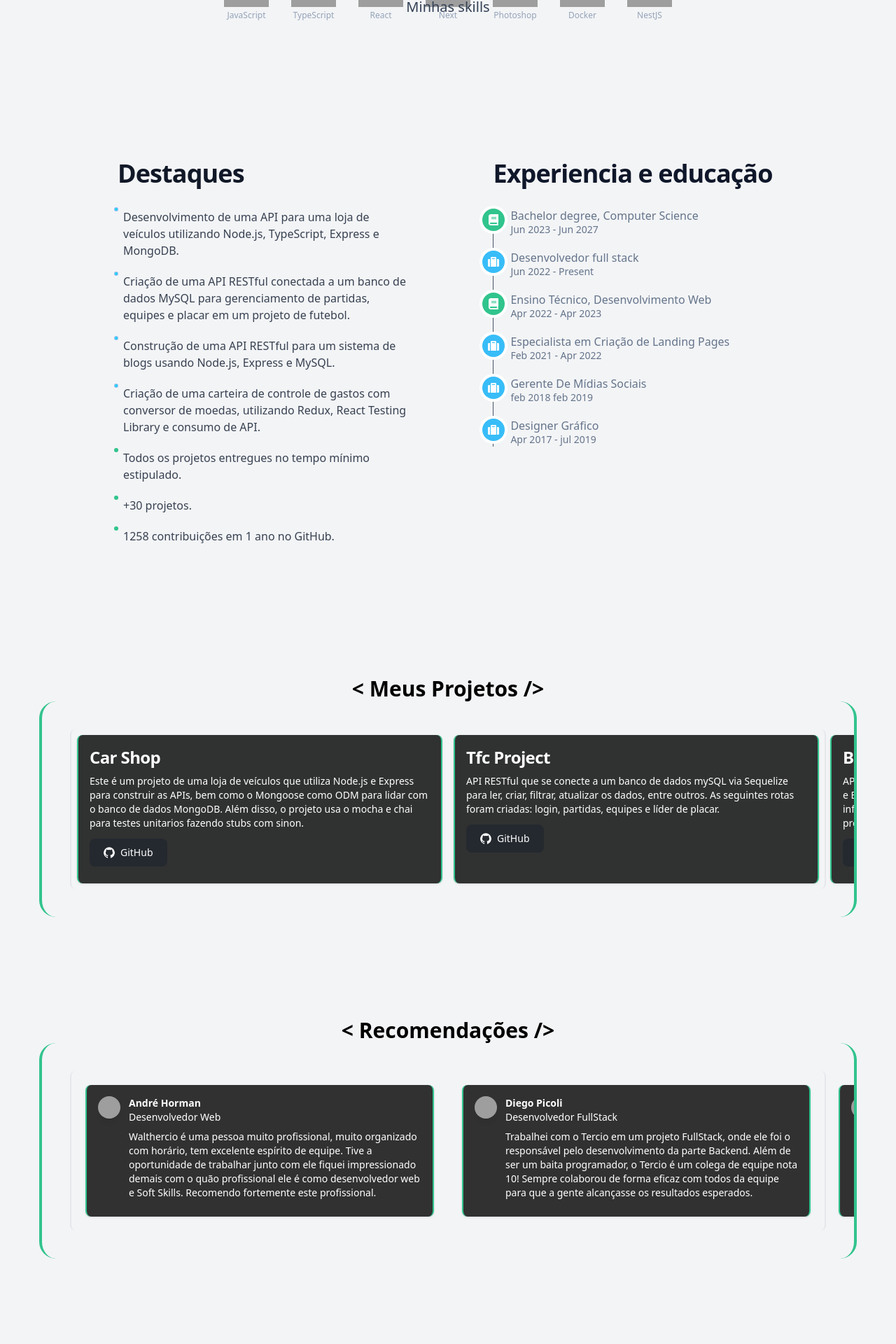
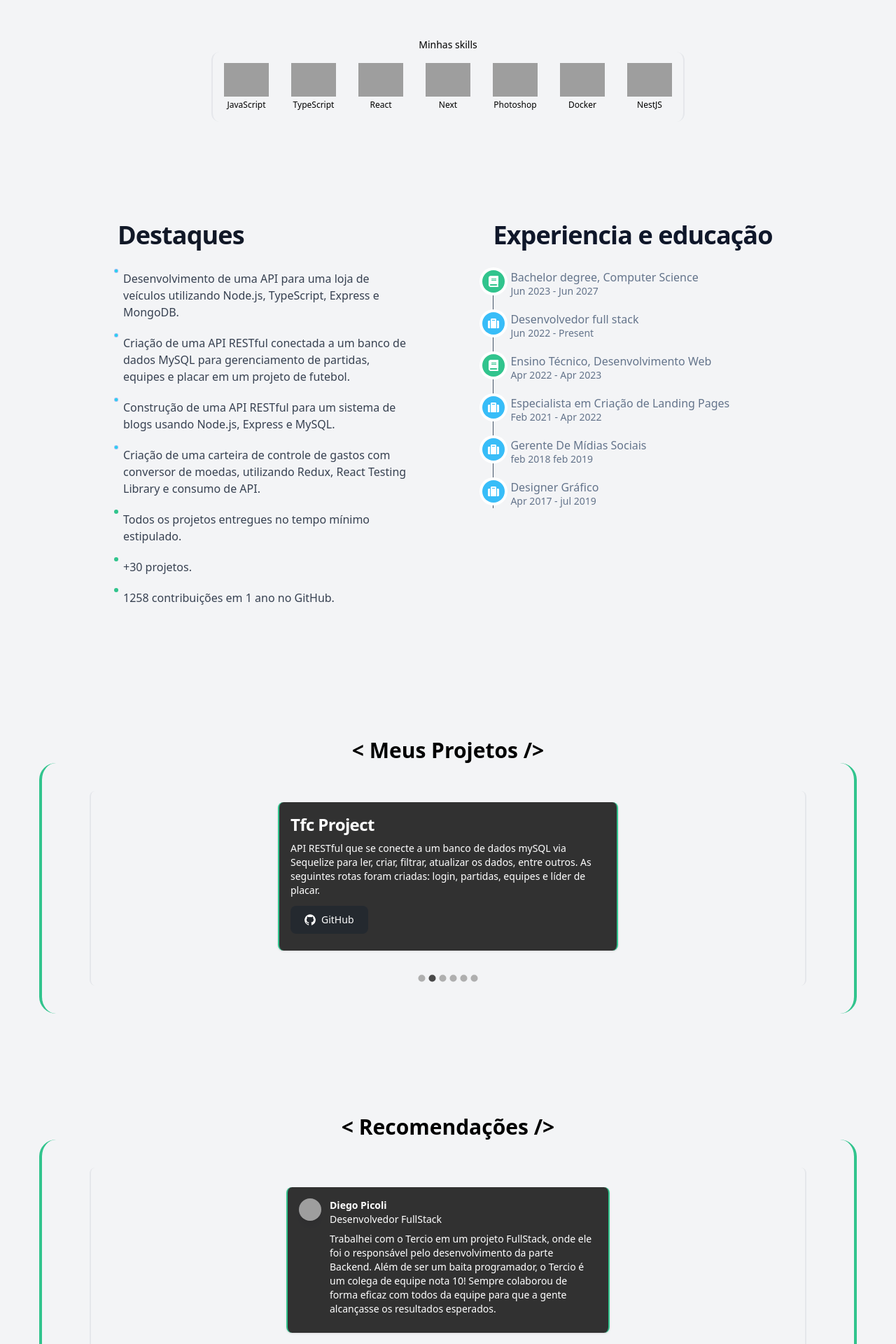
Before and after one commit to tercioab/my-portfolio, a Next.js app: page / in a window 1280 px wide. Shown: the part 774-2694 px from the top of the page at 70% size. Before the commit the page ends 2660 px from the top, so only its background shows below. Built offline with nearby package versions, Linux system fonts and the light colour scheme; grey boxes are pictures that could not be loaded.

Commit message:
feat: add carousel with material ui

```diff
--- a/package.json
+++ b/package.json
@@ -23,6 +23,7 @@
     "react-carousel3": "^1.0.0",
     "react-dom": "18.2.0",
     "react-icons": "^4.10.1",
+    "react-material-ui-carousel": "^3.4.2",
     "react-spring-3d-carousel": "^1.3.4",
     "swiper": "^10.0.4",
     "tailwindcss": "3.3.2",
--- a/src/app/page.js
+++ b/src/app/page.js
@@ -6,7 +6,8 @@ import Recomendations from "@/components/Sections/Recomendations";
 export default function Home() {
 	return (
 		<main>
-			<Introduction />
+      <Introduction />
+
 			<Skills />
 			<About />
 			<Projects />
--- a/src/components/Sections/Introduction.js
+++ b/src/components/Sections/Introduction.js
@@ -3,7 +3,7 @@ import LinkedinButton from "../comons/buttons/LinkedinButton";
 
 export default function Introduction() {
 	return (
-		<section class="bg-slate-200 rounded-b-3xl  " >
+		<section class="bg-slate-200 rounded-b-3xl  border-y-2 border-green-400 " >
 			<div class='px-4 mx-auto max-w-screen-xl text-center py-24 lg:py-56'>
 				<h2 class='mb-4 text-4xl font-extrabold tracking-tight leading-none bg-gradient-to-r from-slate-500 to-black text-transparent bg-clip-text md:text-5xl lg:text-6xl'>
 					Você Me Encontrou!
--- a/src/components/Sections/Projects.js
+++ b/src/components/Sections/Projects.js
@@ -1,7 +1,7 @@
 "use client";
-import { useEffect } from "react";
+import Carousel from "react-material-ui-carousel";
 import LinkCard from "../comons/LinkCard";
-import Swiper from "swiper";
+
 
 export default function Projects() {
 	const props = [
@@ -48,31 +48,26 @@ export default function Projects() {
 			link: "https://github.com/tercioab/carflow-truck",
 		},
 	];
-	// useEffect(() => {
-	// 	new Swiper(".swiper-container", {
-	// 		slidesPerView: "auto",
-	// 		spaceBetween: 1, // Espaçamento entre os slides
-	// 		direction: "horizontal",
-	// 		loop: true,
-	// 	});
-	// }, []);
 
 	return (
-		<div className=' max-w-screen-xl mx-auto p-4  mb-10 overflow-x-hidden '>
-			<h1 className='text-3xl font-bold text-center mt-10 text-black'>
-				{`< Meus Projetos />`}
-			</h1>
-			<div className=' overflow-x-hidden border-x-4 border-green-400 rounded-3xl p-10 mx-10 mb-8  '>
-				<div className='swiper-container border-x-2 border-gray-200 rounded-lg'>
-					<div className='swiper-wrapper flex '>
+		<div className=' max-w-screen-xl mx-auto p-4  mb-10 overflow-x-hidden '><h1 className='text-3xl font-bold text-center mt-10 text-black'>
+		{`< Meus Projetos />`}
+	</h1>
+			<div className=' overflow-x-hidden border-x-4 border-green-400 rounded-3xl p-10 mx-10 mb-8'>
+				<div className='flex items-center justify-center  '>
+					<div className='w-full max-w-screen-lg border-x-2 border-gray-200 rounded-lg flex'>
+					<Carousel className='w-full h-full object-cover ' autoPlay={2500}  >
 						{props.map((props, i) => (
+								<div key={i} className='flex justify-center p-2'>
 							<div
 								key={i}
 								className='swiper-slide flex-shrink-0 p-2 w-full sm:w-1/2 md:w-1/2 lg:w-1/1 '
 							>
 								<LinkCard {...props} />
 							</div>
+							</div>
 						))}
+					</Carousel>
 					</div>
 					<div className='swiper-scrollbar'></div>
 				</div>
--- a/src/components/Sections/Recomendations.js
+++ b/src/components/Sections/Recomendations.js
@@ -1,7 +1,6 @@
-"use client";
-import React, { useEffect } from "react";
-import Swiper from "swiper";
+"use client"
 import RecomendCard from "../comons/RecomendCard";
+import Carousel from "react-material-ui-carousel";
 
 export default function Recomendations() {
 	const props = [
@@ -37,30 +36,28 @@ export default function Recomendations() {
 		},
 	];
 
-	useEffect(() => {
-		new Swiper(".swiper-container", {
-			slidesPerView: "auto",
-			direction: "horizontal",
-			loop: true,
-		});
-	}, []);
+
 
 	return (
-		<div className=' max-w-screen-xl mx-auto p-4  mb-10 overflow-x-hidden  '>
-			<h1 className='text-3xl font-bold text-center mt-10 text-black'>
+		<div className=' max-w-screen-xl mx-auto p-4  mb-10 overflow-x-hidden '>
+				<h1 className='text-3xl font-bold text-center mt-10 text-black'>
 				{`< Recomendações />`}
 			</h1>
 			<div className=' overflow-x-hidden border-x-4 border-green-400 rounded-3xl p-10 mx-10 mb-8'>
-				<div className='swiper-container border-x-2 border-gray-200 rounded-lg '>
-					<div className='swiper-wrapper flex  '>
+				<div className='flex items-center justify-center  '>
+					<div className='w-full max-w-screen-lg border-x-2 border-gray-200 rounded-lg flex'>
+					<Carousel className='w-full h-full object-cover ' autoPlay={3000}  >
 						{props.map((props, i) => (
+							<div key={i} className='flex justify-center p-2'>
 							<div
 								key={i}
 								className='swiper-slide flex-shrink-0 p-5 w-full sm:w-1/2 md:w-1/2 lg:w-1/1 '
 							>
 								<RecomendCard {...props} />
-							</div>
+								</div>
+								</div>
 						))}
+					</Carousel>
 					</div>
 					<div className='swiper-scrollbar'></div>
 				</div>
--- a/src/components/Sections/Skills.js
+++ b/src/components/Sections/Skills.js
@@ -40,21 +40,20 @@ export default function Skills() {
   ];
 
   return (
-	  <div className="relative -top-10">
-
-      <div className="flex justify-center items-center">
-      <p className="text-center absolute top-1/2 w-full text-xl -top-20 text-slate-700 ">
+	  <div className="mt-12   mx-20 rounded-xl ">
+		    <p className="text-center  w-full text-sm text-black pt-4 ">
         Minhas skills
       </p>
-        <div className="flex flex-wrap justify-center">
+      <div className="flex justify-center items-center   ">
+        <div className="flex flex-wrap justify-center border-x-2  border-gray-200 rounded-xl">
           {skills.map((skill, i) => (
             <div key={i} className="m-4">
               <img
                 src={skill.src}
-                alt={`${skill.title} logo`}
-                className="w-16 "
+                alt={skill.title + " logo"}
+                className="w-16"
               />
-              <p className="text-center text-black mt-1 text-xs font-medium text-slate-400">{skill.title}</p>
+              <p className="text-center text-black mt-1 text-xs">{skill.title}</p>
             </div>
           ))}
         </div>
```
Also changed, not shown: 1 other file (tests, documents, lock files or other folders).
